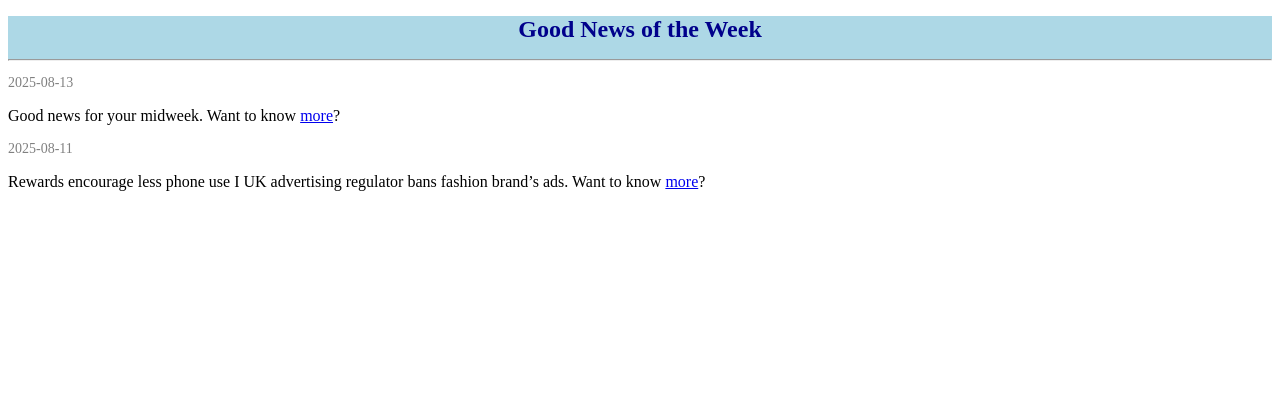
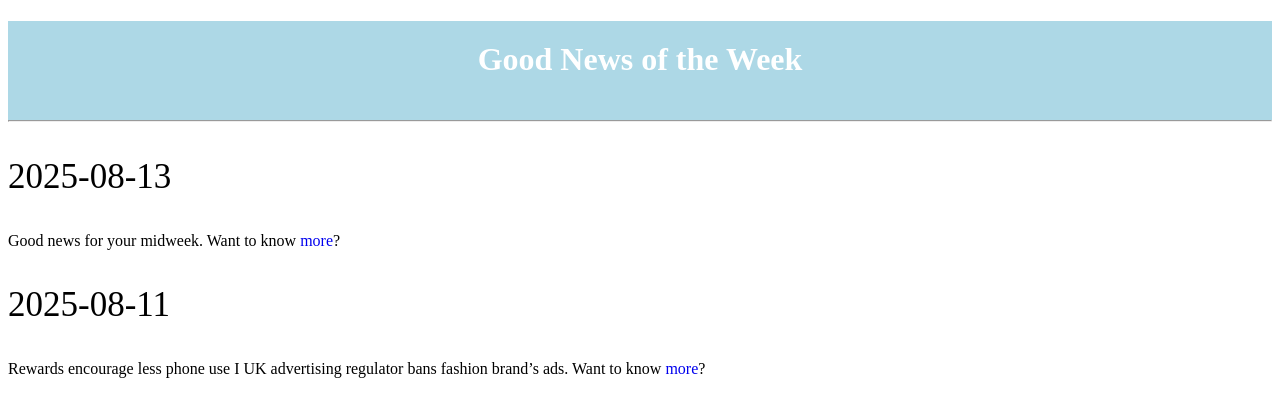
Before and after one commit to shsh227/shsh227.github.io, a Flask app: page / in a window 1280 px wide. Shown: the top 417 px of the page. Run offline with Flask 3, Linux system fonts and the light colour scheme; data comes from the database, SQL or seed files in the repository; both versions use the stored data as it was after the commit.

Commit message:
Updated goodnews.db and multiple files: index.html, scrape_news.py, static/styles.css, templates/index.html

```diff
--- a/static/styles.css
+++ b/static/styles.css
@@ -1,9 +1,15 @@
-h1, h2 {
-    color: darkblue;
-    font-size: 24px;
+.date {
+    font-size: 35px;
 }
 
-.date {
-    font-size: 14px;
-    color: gray;
+.distance {
+    padding: 20px;
 }
+
+p {
+    list-style-type: none;
+}
+
+a {
+    text-decoration: none;
+}
--- a/templates/index.html
+++ b/templates/index.html
@@ -2,12 +2,12 @@
 <html>
     <head>
         <meta charset="UTF-8">
-        <link href="static/styles.css" rel="stylesheet">
+        <link href="/static/styles.css" rel="stylesheet">
         <title>Good News of the Week</title>
     </head>
     <body>
         <div style = "background-color: lightblue; text-align: center;">
-            <h1>Good News of the Week</h1>
+            <h1 style = "color: white" class = "distance">Good News of the Week</h1>
             <hr>
         </div>
         <div class  = "news">
```
Also changed, not shown: index.html (+4 -13 lines), scrape_news.py (+30 -11 lines), goodnews.db.
